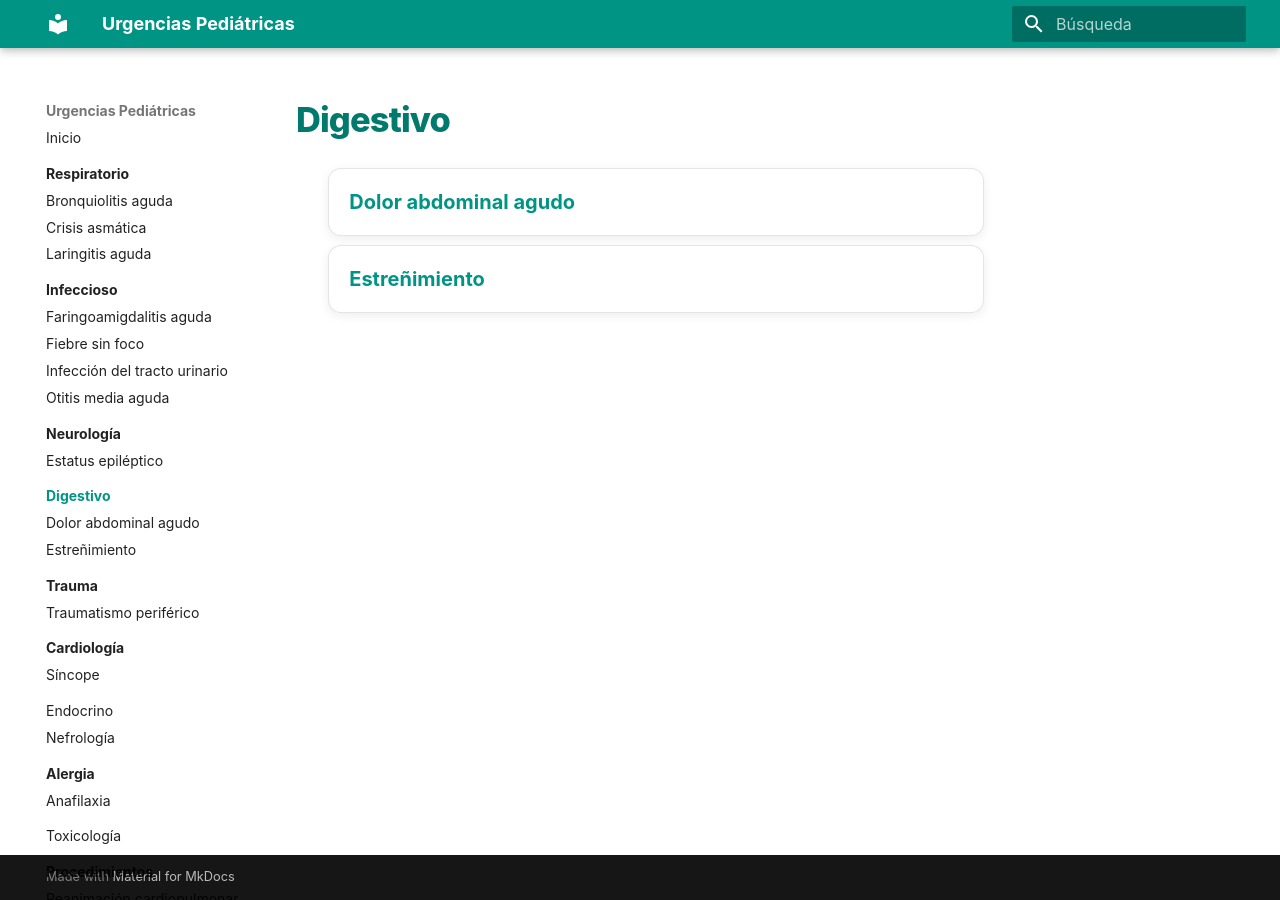
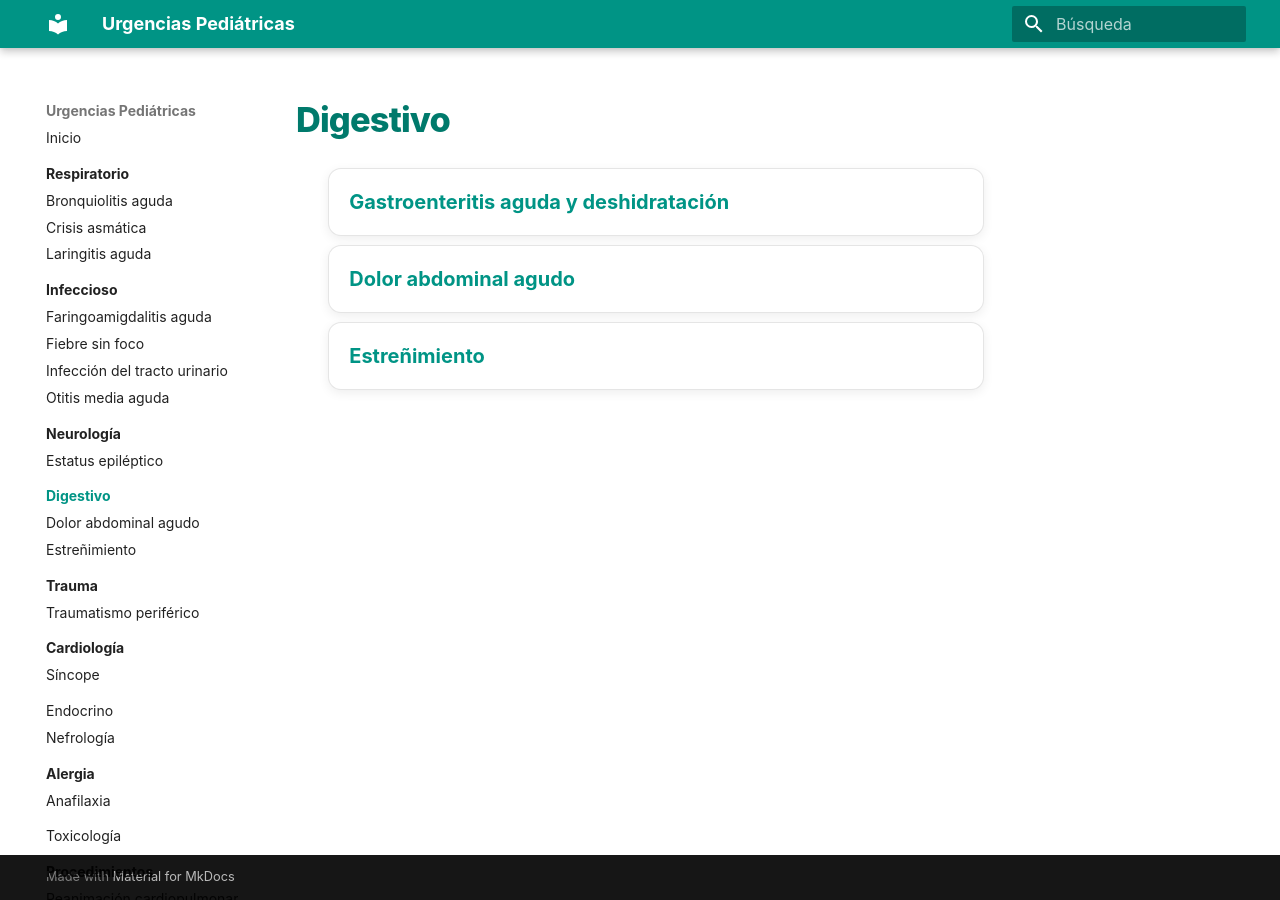
Before and after one commit to gonzaloares/urgencias-pediatricas, an MkDocs documentation site: the page built from docs/digestivo/index.md, in a window 1280 px wide. Built offline with MkDocs 1.6.1 and Material for MkDocs 9.7.7, drawn with Linux system fonts in a browser that asks for light colours.

Commit message:
Añade gastroenteritis al índice digestivo

```diff
--- a/docs/digestivo/index.md
+++ b/docs/digestivo/index.md
@@ -2,6 +2,7 @@
 
 <div class="protocol-index" markdown="1">
 
+- [Gastroenteritis aguda y deshidratación](gastroenteritis-aguda-deshidratacion.md)
 - [Dolor abdominal agudo](dolor-abdominal-agudo.md)
 - [Estreñimiento](estrenimiento.md)
 
```
